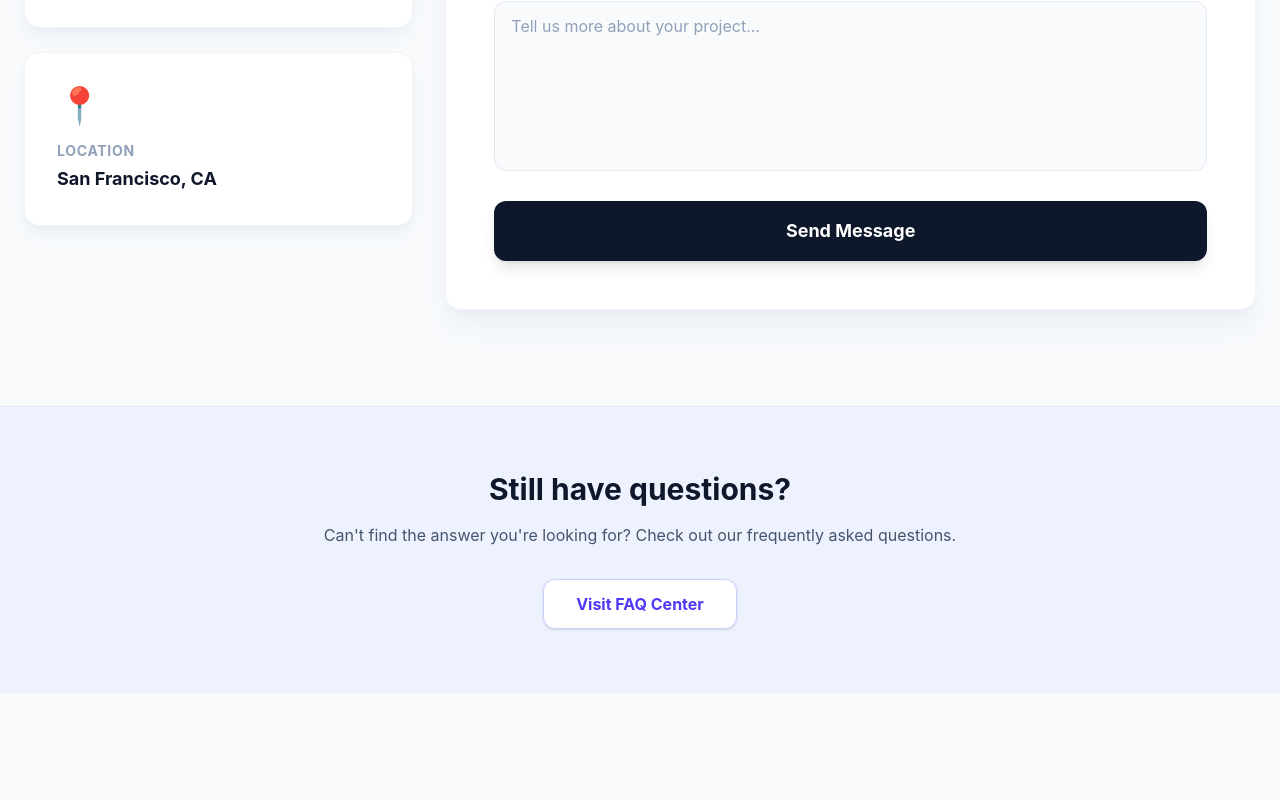
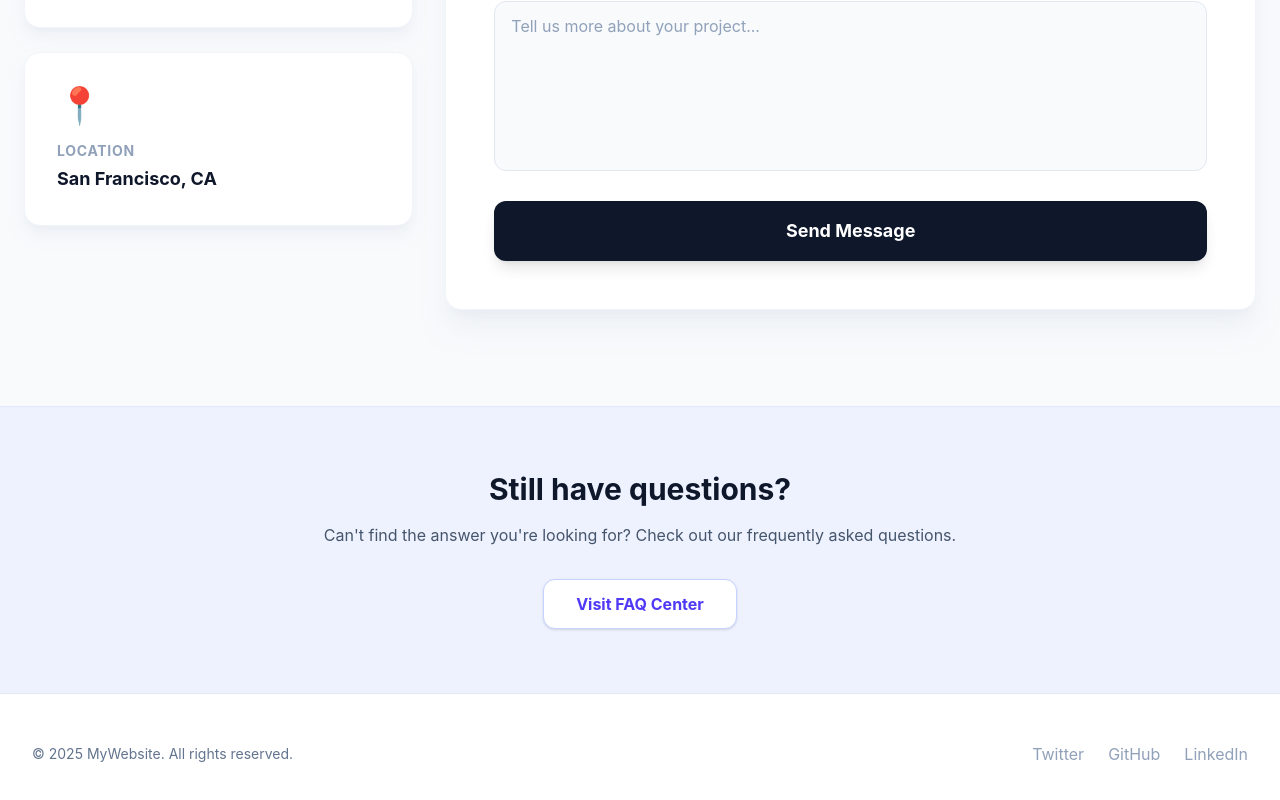
Before and after one commit to MadukaMalshan/practising_NextJs_and_ts, a Next.js app: page /contact in a window 1280 px wide. Shown: the part 718-1518 px from the top of the page. Before the commit the page ends 1411 px from the top, so only its background shows below. Built offline with nearby package versions, Linux system fonts and the light colour scheme; a web font is replaced by a local one.

Commit message:
Add Foorer to each page

```diff
--- a/src/app/about/page.tsx
+++ b/src/app/about/page.tsx
@@ -1,3 +1,4 @@
+import Footer from "@/components/Footer";
 import Navbar from "@/components/Navbar";
 
 export default function AboutPage() {
@@ -35,6 +36,7 @@ export default function AboutPage() {
   ];
 
   return (
+    <>
     <div className="bg-slate-50 min-h-screen">
       <Navbar />
 
@@ -130,5 +132,7 @@ export default function AboutPage() {
         </div>
       </div>
     </div>
+    <Footer />
+    </>
   );
 }
--- a/src/app/contact/page.tsx
+++ b/src/app/contact/page.tsx
@@ -1,3 +1,4 @@
+import Footer from "@/components/Footer";
 import Navbar from "@/components/Navbar";
 
 export default function ContactPage() {
@@ -8,6 +9,7 @@ export default function ContactPage() {
   ];
 
   return (
+    <>
     <div className="bg-slate-50 min-h-screen">
       <Navbar />
 
@@ -126,5 +128,7 @@ export default function ContactPage() {
         </div>
       </div>
     </div>
+    <Footer />
+    </>
   );
 }
```
